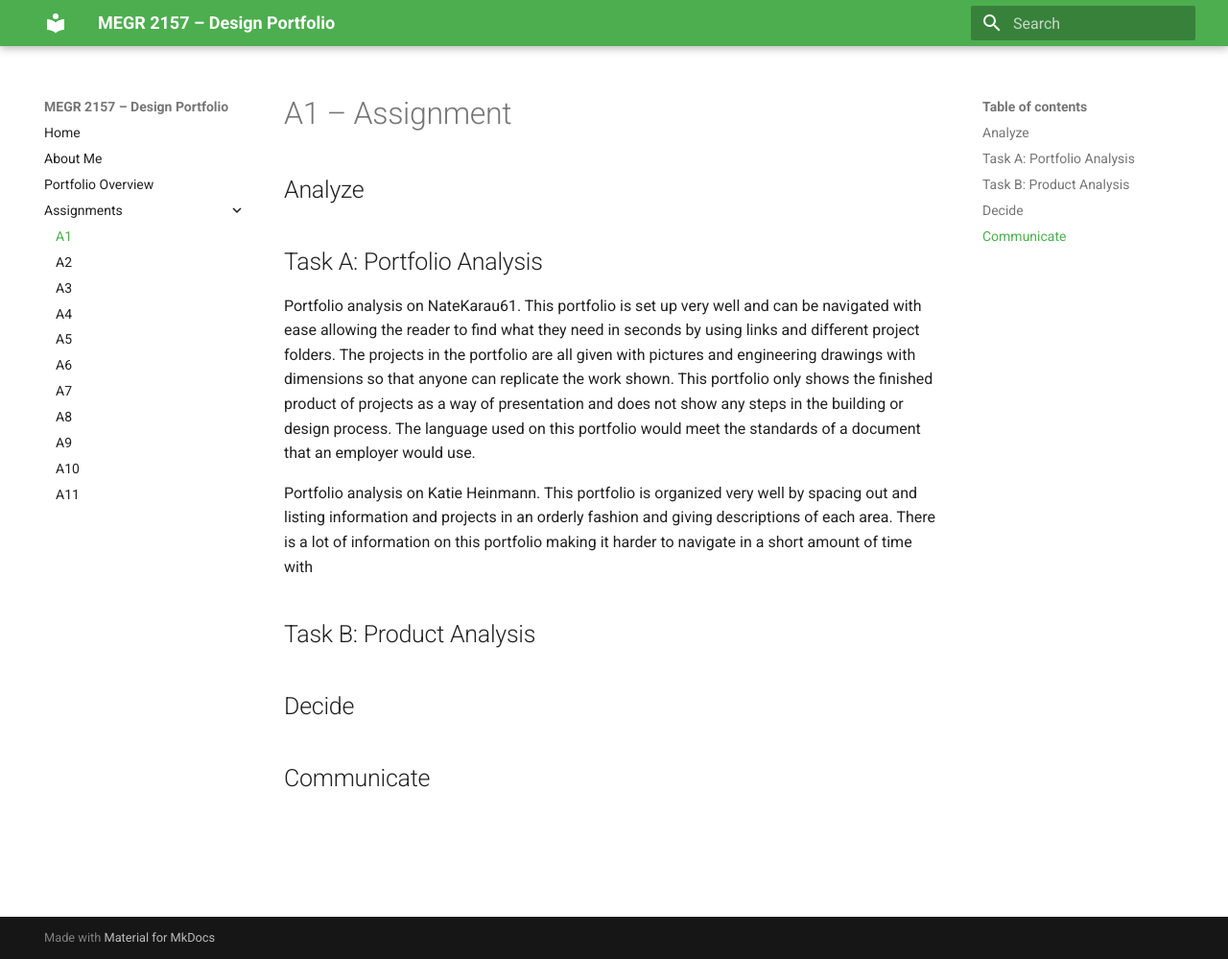
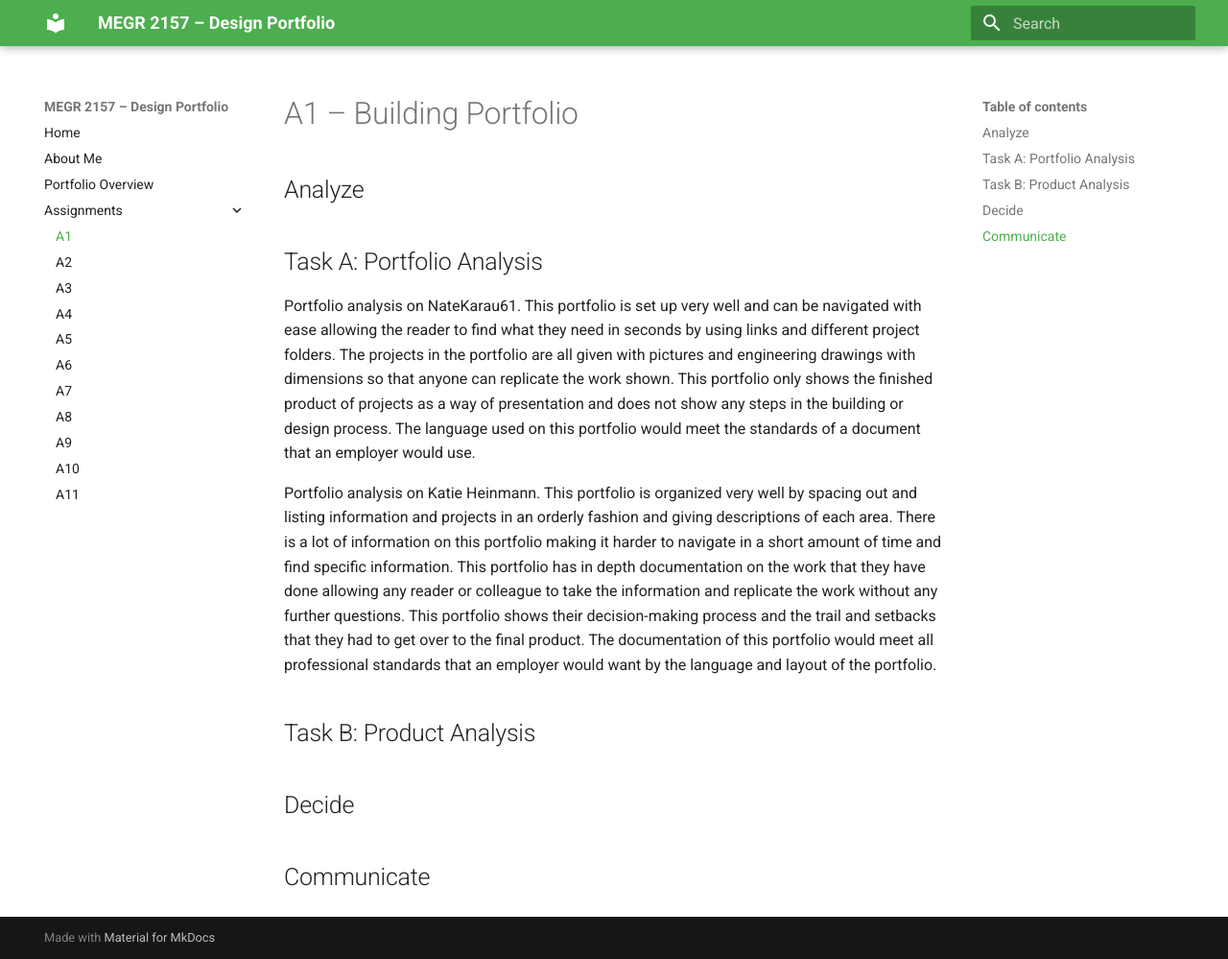
Before and after one commit to Gavin-Anderson-ME/-megr2157-portfolio, an MkDocs documentation site: the page built from docs/assignments/A01/index.md, in a window 1280 px wide and 999 px high. Shown: the whole window at 96% size. Built offline with MkDocs 1.6.1 and Material for MkDocs 9.7.7, drawn with Linux system fonts in a browser that asks for light colours.

Commit message:
Revise assignment title and enhance analysis content
Updated assignment title and improved portfolio analysis descriptions.

```diff
--- a/docs/assignments/A01/index.md
+++ b/docs/assignments/A01/index.md
@@ -1,10 +1,10 @@
-# A1 – Assignment
+# A1 – Building Portfolio
 
 ## Analyze
 ## Task A:  Portfolio Analysis
 Portfolio analysis on NateKarau61. This portfolio is set up very well and can be navigated with ease allowing the reader to find what they need in seconds by using links and different project folders. The projects in the portfolio are all given with pictures and engineering drawings with dimensions so that anyone can replicate the work shown. This portfolio only shows the finished product of projects as a way of presentation and does not show any steps in the building or design process. The language used on this portfolio would meet the standards of a document that an employer would use.
 
-Portfolio analysis on Katie Heinmann. This portfolio is organized very well by spacing out and listing information and projects in an orderly fashion and giving descriptions of each area. There is a lot of information on this portfolio making it harder to navigate in a short amount of time with
+Portfolio analysis on Katie Heinmann. This portfolio is organized very well by spacing out and listing information and projects in an orderly fashion and giving descriptions of each area. There is a lot of information on this portfolio making it harder to navigate in a short amount of time and find specific information. This portfolio has in depth documentation on the work that they have done allowing any reader or colleague to take the information and replicate the work without any further questions. This portfolio shows their decision-making process and the trail and setbacks that they had to get over to the final product. The documentation of this portfolio would meet all professional standards that an employer would want by the language and layout of the portfolio.
 
 ## Task B:  Product Analysis
 
```
